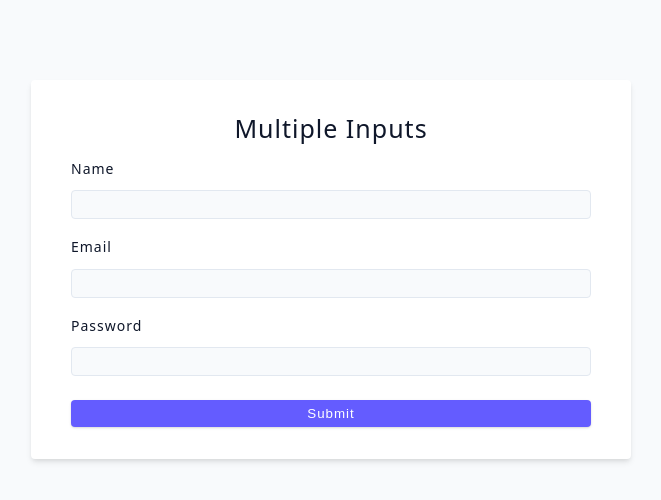
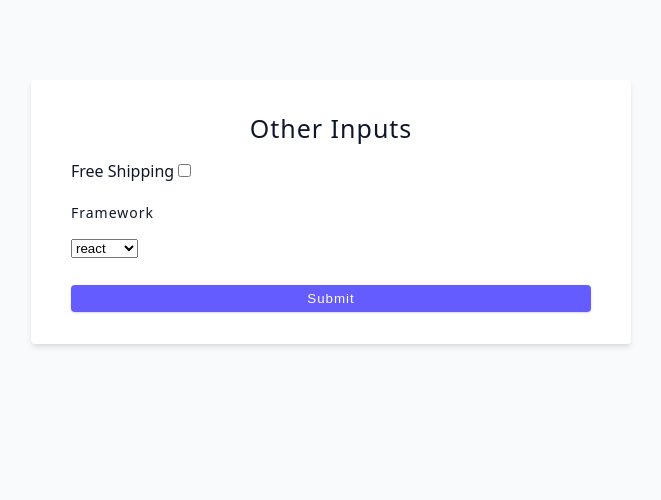
Before and after one commit to Ramon-Carrillo/Hands-on-React-25-Projects-, a React (Vite) app in the folder 03-Advanced_React/: page / in a window 1280 px wide. Shown: the top 500 px of the page, without its empty margins (309-970 px from the left). Built offline with nearby package versions, Linux system fonts and the light colour scheme.

Commit message:
finished 04-other-inputs in 06-forms in 03-adcanced-react

```diff
--- a/03-Advanced_React/src/App.jsx
+++ b/03-Advanced_React/src/App.jsx
@@ -17,8 +17,8 @@
 // import List from './tutorial/05-leverage-javascript/starter/List'
 // import Starter from './tutorial/06-forms/starter/01-controlled-inputs'
 // import Starter from './tutorial/06-forms/starter/02-user-challenge'
-import Starter from './tutorial/06-forms/starter/03-multiple-inputs'
-
+// import Starter from './tutorial/06-forms/starter/03-multiple-inputs'
+import Starter from './tutorial/06-forms/starter/04-other-inputs'
 function App() {
   return (
     <div className='container'>
--- a/03-Advanced_React/src/tutorial/06-forms/starter/04-other-inputs.jsx
+++ b/03-Advanced_React/src/tutorial/06-forms/starter/04-other-inputs.jsx
@@ -1,6 +1,14 @@
-import { useState } from 'react';
-const frameworks = ['react', 'angular', 'vue', 'svelte'];
+import { useState } from 'react'
+const frameworks = ['react', 'angular', 'vue', 'svelte']
 const OtherInputs = () => {
+  const [shipping, setShipping] = useState(false)
+  const [framework, setFramework] = useState('react')
+  const handleShipping = (e) => {
+    setShipping(e.target.checked)
+  }
+  const handleFramework = (e) => {
+    setFramework(e.target.value)
+  }
   return (
     <div>
       <form className='form'>
@@ -8,17 +16,37 @@ const OtherInputs = () => {
         {/* name */}
         <div className='form-row' style={{ textAlign: 'left' }}>
           <label htmlFor='shipping'> Free Shipping </label>
+          <input
+            type='checkbox'
+            name='shipping'
+            id='shipping'
+            checked={shipping}
+            onChange={handleShipping}
+          />
         </div>
         <div className='form-row' style={{ textAlign: 'left' }}>
           <label htmlFor='framework' className='form-label'>
             Framework
           </label>
+          <select
+            name='framework'
+            id='framework'
+            value={framework}
+            onChange={handleFramework}>
+            {frameworks.map((item, index) => {
+              return (
+                <option key={index} value={item}>
+                  {item}
+                </option>
+              )
+            })}
+          </select>
         </div>
         <button type='submit' className='btn btn-block'>
           submit
         </button>
       </form>
     </div>
-  );
-};
-export default OtherInputs;
+  )
+}
+export default OtherInputs
```
